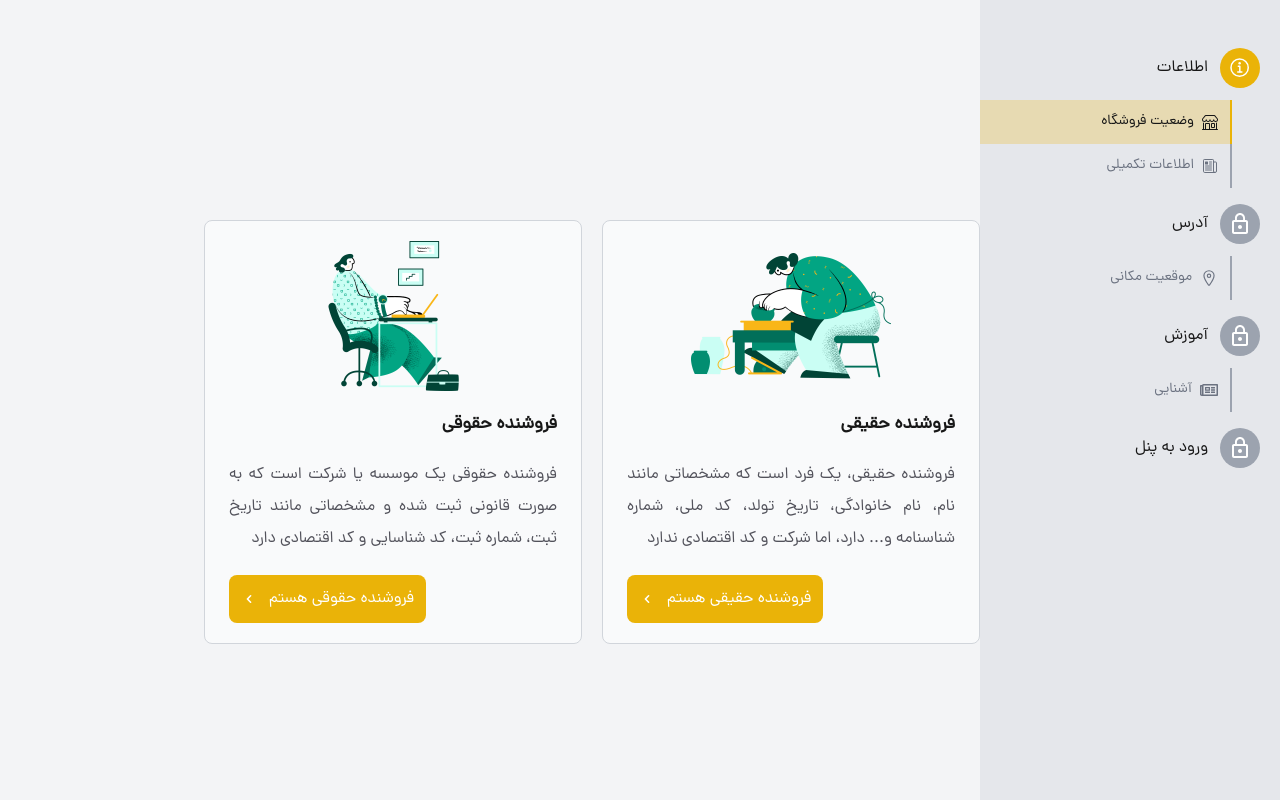
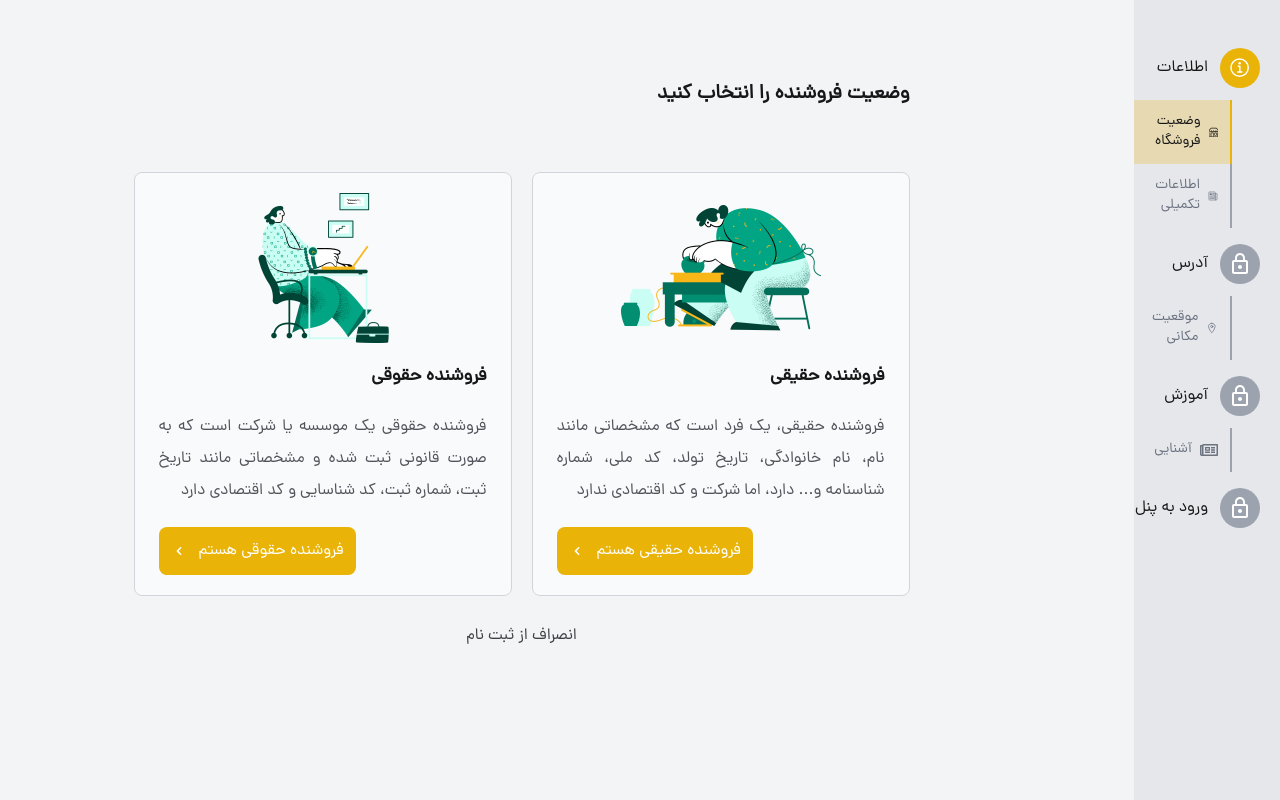
Before and after one commit to milad1385/tool-shop, a Next.js app: page /seller-introduction/register in a window 1280 px wide. Built offline with nearby package versions, Linux system fonts and the light colour scheme.

Commit message:
use RegisterationSteps component in page

```diff
--- a/src/app/(main)/seller-introduction/register/page.tsx
+++ b/src/app/(main)/seller-introduction/register/page.tsx
@@ -1,11 +1,11 @@
-import SellerStatus from "@/components/templates/seller-introduction/SellerStatus";
+import RegisterationSteps from "@/components/templates/seller-introduction/RegisterationSteps";
 import Sidebar from "@/components/templates/seller-introduction/Sidebar";
 
 async function page() {
   return (
     <div className="flex">
       <Sidebar />
-      <SellerStatus />
+      <RegisterationSteps />
     </div>
   );
 }
```
